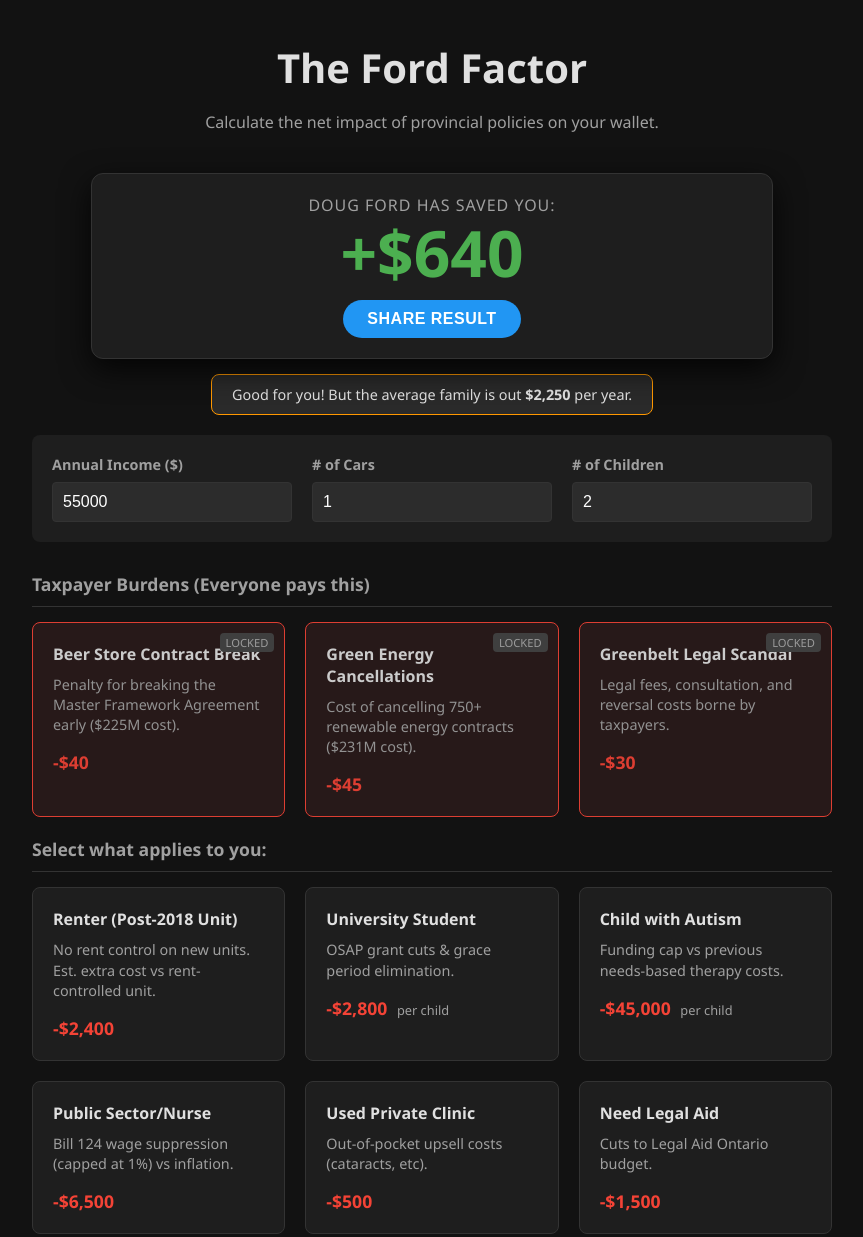
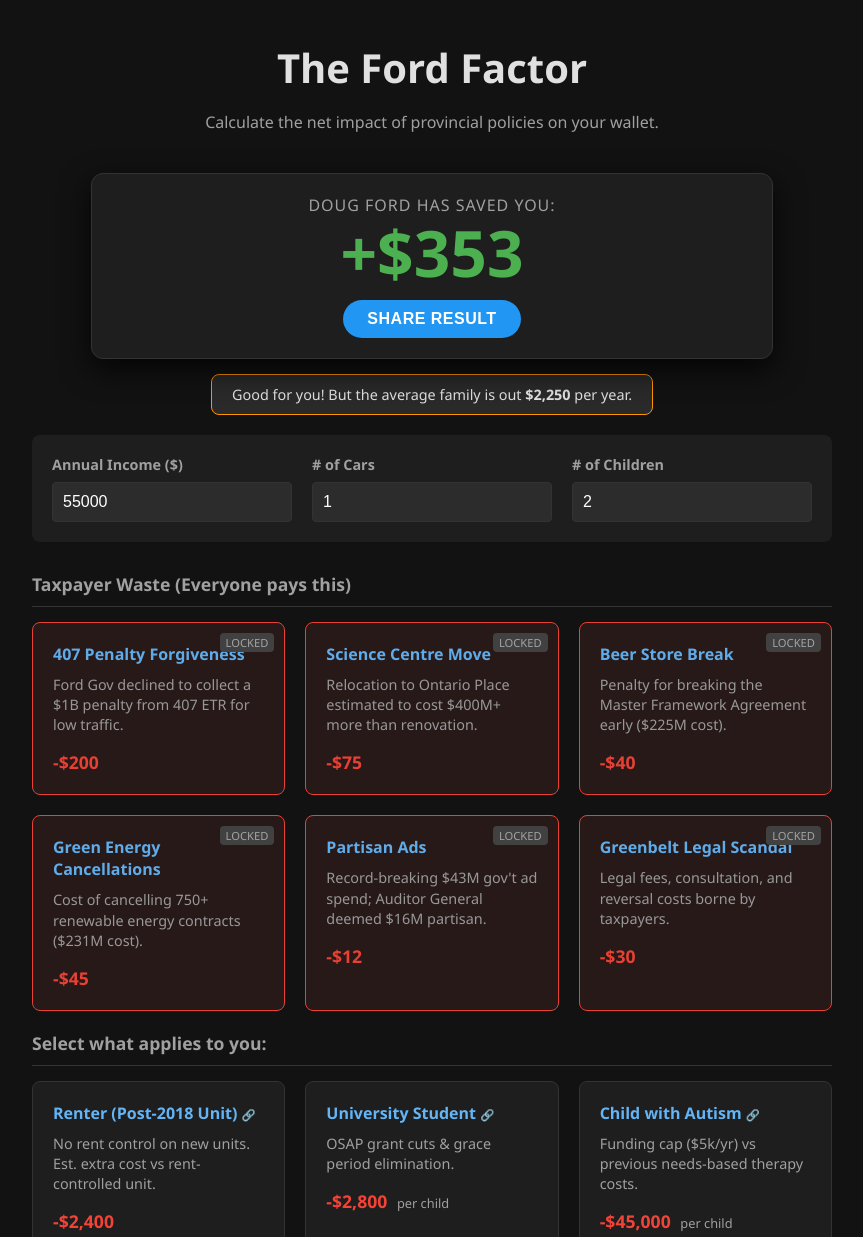
Before and after one commit to braeson/FordFactor, a plain HTML site: page index.html in a window 1280 px wide. Shown: the top 1237 px of the page, without its empty margins (208-1071 px from the left). Drawn offline with Linux system fonts and the light colour scheme.

Commit message:
update cards

```diff
--- a/index.html
+++ b/index.html
@@ -15,6 +15,7 @@
             --accent-red: #f44336;
             --accent-orange: #ff9800;
             --accent-blue: #2196F3;
+            --link-color: #64b5f6;
             --border-color: #333;
         }
 
@@ -91,19 +92,9 @@
             text-transform: uppercase;
             letter-spacing: 0.5px;
         }
-
-        .share-btn:hover {
-            transform: scale(1.05);
-            background-color: #1976D2;
-        }
-
+        .share-btn:hover { transform: scale(1.05); background-color: #1976D2; }
         .share-btn:active { transform: scale(0.95); }
-
-        /* State when copied */
-        .share-btn.copied {
-            background-color: white;
-            color: var(--bg-color);
-        }
+        .share-btn.copied { background-color: white; color: var(--bg-color); }
 
         /* Average Message */
         #average-msg {
@@ -167,12 +158,7 @@
         }
 
         .card:hover { transform: translateY(-2px); border-color: var(--text-muted); }
-
-        .card.selected {
-            border-color: var(--accent-red);
-            background-color: #2a1a1a;
-        }
-
+        .card.selected { border-color: var(--accent-red); background-color: #2a1a1a; }
         .card.selected::after {
             content: "SELECTED";
             position: absolute;
@@ -184,10 +170,10 @@
             border-radius: 4px;
         }
 
-        /* MINI CARDS (MANDATORY) */
+        /* MANDATORY CARDS */
         .card.mandatory {
             border-color: var(--accent-red);
-            opacity: 0.9;
+            opacity: 0.95;
             cursor: default;
             background-color: #2a1a1a;
         }
@@ -198,7 +184,17 @@
             color: #aaa;
         }
 
-        .card-title { font-weight: bold; margin-bottom: 10px; display: block; }
+        /* TYPOGRAPHY IN CARDS */
+        .card-title-link {
+            font-weight: bold;
+            margin-bottom: 10px;
+            display: block;
+            color: var(--link-color);
+            text-decoration: none;
+            pointer-events: all; /* Ensure click passes through */
+        }
+        .card-title-link:hover { text-decoration: underline; }
+
         .card-desc { font-size: 0.9rem; color: var(--text-muted); margin-bottom: 15px; line-height: 1.4; }
         .card-value { font-weight: bold; color: var(--accent-red); font-size: 1.1rem; }
         .card-multiplier { font-size: 0.8rem; color: var(--text-muted); font-weight: normal; margin-left: 5px;}
@@ -248,7 +244,7 @@
         </div>
     </div>
 
-    <h3 class="section-header">Taxpayer Burdens (Everyone pays this)</h3>
+    <h3 class="section-header">Taxpayer Waste (Everyone pays this)</h3>
     <div id="mandatory-container" class="cards-grid"></div>
 
     <h3 class="section-header">Select what applies to you:</h3>
@@ -262,22 +258,44 @@
     let currentTotal = 0;
     const AVERAGE_LOSS_AMT = 2250;
 
-    // --- 1. MANDATORY "MINI" CARDS ---
+    // --- 1. MANDATORY "WASTE" CARDS ---
+    // These are locked. Values are estimated household share of the total waste.
     const mandatoryCards = [
         {
-            title: "Beer Store Contract Break",
+            title: "407 Penalty Forgiveness",
+            description: "Ford Gov declined to collect a $1B penalty from 407 ETR for low traffic.",
+            value: 200,
+            url: "https://www.ontariondp.ca/news/auditor-general-will-investigate-ford-s-1-billion-write-hwy-407-company-ndp"
+        },
+        {
+            title: "Science Centre Move",
+            description: "Relocation to Ontario Place estimated to cost $400M+ more than renovation.",
+            value: 75,
+            url: "https://globalnews.ca/news/10899041/ontario-science-centre-relocation-cost/"
+        },
+        {
+            title: "Beer Store Break",
             description: "Penalty for breaking the Master Framework Agreement early ($225M cost).",
-            value: 40
+            value: 40,
+            url: "https://globalnews.ca/news/11535990/ontario-beer-store-full-payment-225-million/"
         },
         {
             title: "Green Energy Cancellations",
             description: "Cost of cancelling 750+ renewable energy contracts ($231M cost).",
-            value: 45
+            value: 45,
+            url: "https://financialpost.com/commodities/energy/doug-fords-cancellation-of-green-energy-deals-costs-ontario-taxpayers-231m"
+        },
+        {
+            title: "Partisan Ads",
+            description: "Record-breaking $43M gov't ad spend; Auditor General deemed $16M partisan.",
+            value: 12,
+            url: "https://www.thetrillium.ca/news/politics/ontario-sets-highest-ever-government-advertising-spending-record-11566846"
         },
         {
             title: "Greenbelt Legal Scandal",
             description: "Legal fees, consultation, and reversal costs borne by taxpayers.",
-            value: 30
+            value: 30,
+            url: "https://www.cbc.ca/news/canada/toronto/greenbelt-reversal-ford-government-1.6973802"
         }
     ];
 
@@ -288,49 +306,48 @@
             title: "Renter (Post-2018 Unit)",
             description: "No rent control on new units. Est. extra cost vs rent-controlled unit.",
             value: 2400,
-            isPerChild: false
+            isPerChild: false,
+            url: "https://www.cbc.ca/news/canada/toronto/rent-control-ontario-ford-government-1.6666736"
         },
         {
             id: "university",
             title: "University Student",
             description: "OSAP grant cuts & grace period elimination.",
             value: 2800,
-            isPerChild: true
+            isPerChild: true,
+            url: "https://www.cbc.ca/news/canada/toronto/osap-changes-ontario-student-assistance-program-1.4981604"
         },
         {
             id: "autism",
             title: "Child with Autism",
-            description: "Funding cap vs previous needs-based therapy costs.",
+            description: "Funding cap ($5k/yr) vs previous needs-based therapy costs.",
             value: 45000,
-            isPerChild: true
-        },
-        {
-            id: "nurse",
-            title: "Public Sector/Nurse",
-            description: "Bill 124 wage suppression (capped at 1%) vs inflation.",
-            value: 6500,
-            isPerChild: false
+            isPerChild: true,
+            url: "https://www.cbc.ca/news/canada/toronto/autism-program-changes-waitlist-1.7107198"
         },
         {
             id: "private_clinic",
             title: "Used Private Clinic",
             description: "Out-of-pocket upsell costs (cataracts, etc).",
             value: 500,
-            isPerChild: false
+            isPerChild: false,
+            url: "https://www.cbc.ca/news/health/cataract-surgery-upselling-private-clinics-1.7106093"
         },
         {
             id: "legal_aid",
             title: "Need Legal Aid",
-            description: "Cuts to Legal Aid Ontario budget.",
+            description: "30% cut to Legal Aid Ontario budget.",
             value: 1500,
-            isPerChild: false
+            isPerChild: false,
+            url: "https://www.cbc.ca/news/canada/toronto/legal-aid-ontario-cuts-1.5173735"
         },
         {
             id: "ev_charger",
             title: "Removed EV Charger",
             description: "Cancellation of EV station rebate.",
             value: 1000,
-            isPerChild: false
+            isPerChild: false,
+            url: "https://www.cbc.ca/news/canada/toronto/electric-vehicle-incentive-scrapped-1.4744416"
         }
     ];
 
@@ -361,13 +378,20 @@
         return '$' + num.toLocaleString('en-CA', {maximumFractionDigits: 0});
     }
 
+    // Function to stop click propagation so clicking the link doesn't toggle the card
+    window.openLink = function(e, url) {
+        e.stopPropagation(); // Prevents card toggle
+        window.open(url, '_blank');
+    }
+
     function renderMandatory() {
         els.mandatoryGrid.innerHTML = '';
         mandatoryCards.forEach(card => {
             const div = document.createElement('div');
             div.className = 'card mandatory selected';
+            // Note: Mandatory cards aren't clickable toggles, so the link is just a standard link
             div.innerHTML = `
-                <span class="card-title">${card.title}</span>
+                <a href="${card.url}" target="_blank" class="card-title-link">${card.title}</a>
                 <div class="card-desc">${card.description}</div>
                 <div class="card-value">-${formatCurrency(card.value)}</div>
             `;
@@ -381,13 +405,15 @@
             const div = document.createElement('div');
             const isSelected = state.selectedIds.has(card.id);
             div.className = `card ${isSelected ? 'selected' : ''}`;
+            // The card toggle happens on the main div click
             div.onclick = () => toggle(card.id);
 
             let valueText = `-${formatCurrency(card.value)}`;
             if (card.isPerChild) valueText += ` <span class="card-multiplier">per child</span>`;
 
+            // The onclick="openLink" prevents the card from toggling when you just want to read the article
             div.innerHTML = `
-                <span class="card-title">${card.title}</span>
+                <span class="card-title-link" onclick="openLink(event, '${card.url}')">${card.title} <span style="font-size:0.7em">🔗</span></span>
                 <div class="card-desc">${card.description}</div>
                 <div class="card-value">${valueText}</div>
             `;
@@ -416,7 +442,6 @@
             }
         });
 
-        // Save for export
         currentTotal = total;
 
         // --- UPDATE UI ---
@@ -424,19 +449,11 @@
         els.total.className = isNegative ? 'negative' : 'positive';
         els.total.innerText = (isNegative ? '-' : '+') + formatCurrency(Math.abs(total));
 
-        // Update Label Text
-        if (isNegative) {
-            els.label.innerText = "Doug Ford cost you:";
-        } else {
-            els.label.innerText = "Doug Ford has saved you:";
-        }
+        // Update Label
+        els.label.innerText = isNegative ? "Doug Ford cost you:" : "Doug Ford has saved you:";
 
-        // Show/Hide Average Message
-        if (!isNegative) {
-            els.msg.style.display = 'block';
-        } else {
-            els.msg.style.display = 'none';
-        }
+        // Show/Hide Average Msg
+        els.msg.style.display = isNegative ? 'none' : 'block';
     }
 
     function toggle(id) {
@@ -446,34 +463,28 @@
         calculateTotal();
     }
 
-    // --- SHARE FUNCTIONALITY ---
     window.copyResult = function() {
-        const link = window.location.href; // Gets current page URL
+        const link = window.location.href;
         let textToCopy = "";
 
         if (currentTotal < 0) {
-            // Negative (Cost to user)
             const cost = formatCurrency(Math.abs(currentTotal));
             textToCopy = `Doug Ford has cost my family ${cost} through his reckless spending and cuts to our province. Find out how much he's cost you: ${link}`;
         } else {
-            // Positive (Gain to user)
             const avgCost = formatCurrency(AVERAGE_LOSS_AMT);
             textToCopy = `Doug Ford has cost the average Ontario family ${avgCost} through his reckless spending and cuts to our province. Find out how much he's cost you: ${link}`;
         }
 
         navigator.clipboard.writeText(textToCopy).then(() => {
-            // Visual Feedback
             const originalText = els.shareBtn.innerText;
             els.shareBtn.innerText = "COPIED!";
             els.shareBtn.classList.add("copied");
-
             setTimeout(() => {
                 els.shareBtn.innerText = originalText;
                 els.shareBtn.classList.remove("copied");
             }, 2000);
         }).catch(err => {
-            console.error('Failed to copy: ', err);
-            alert("Could not copy to clipboard automatically. Please screenshot instead.");
+            alert("Could not copy automatically. Please screenshot instead.");
         });
     }
 
```
